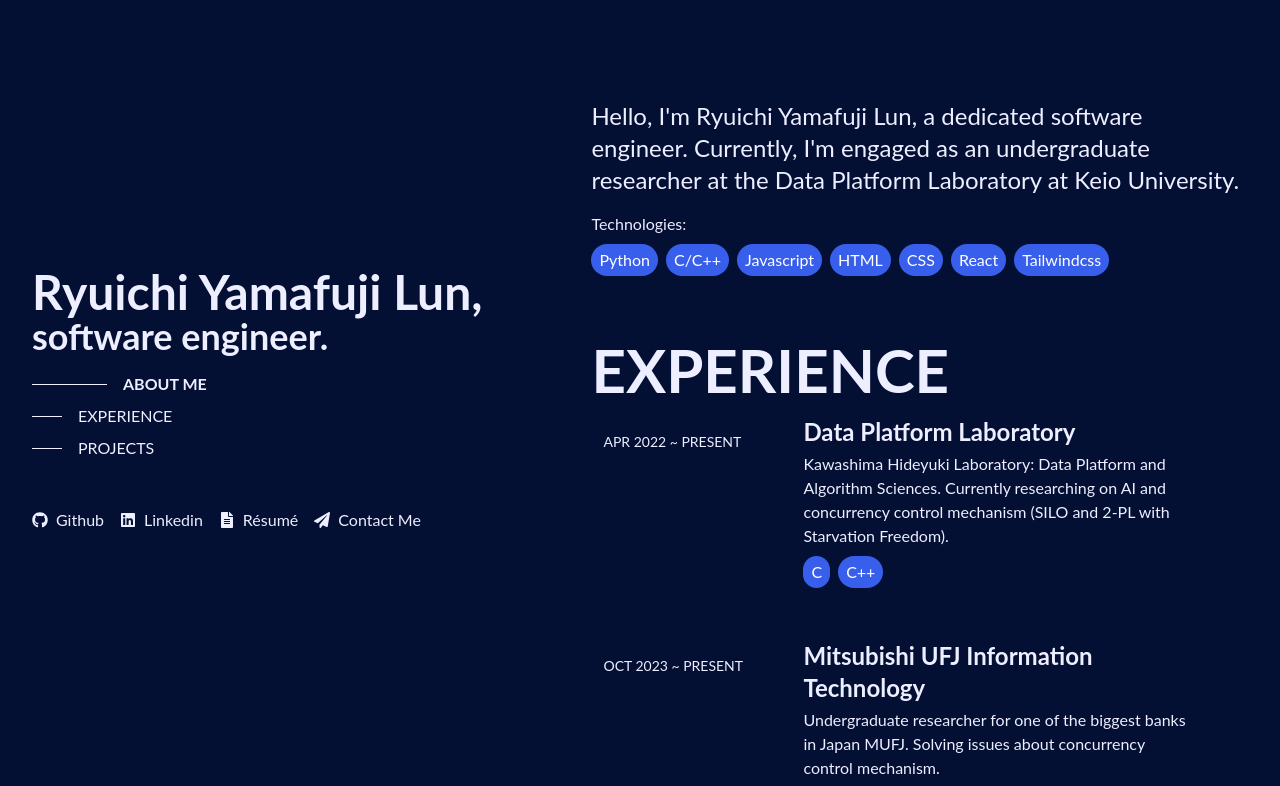
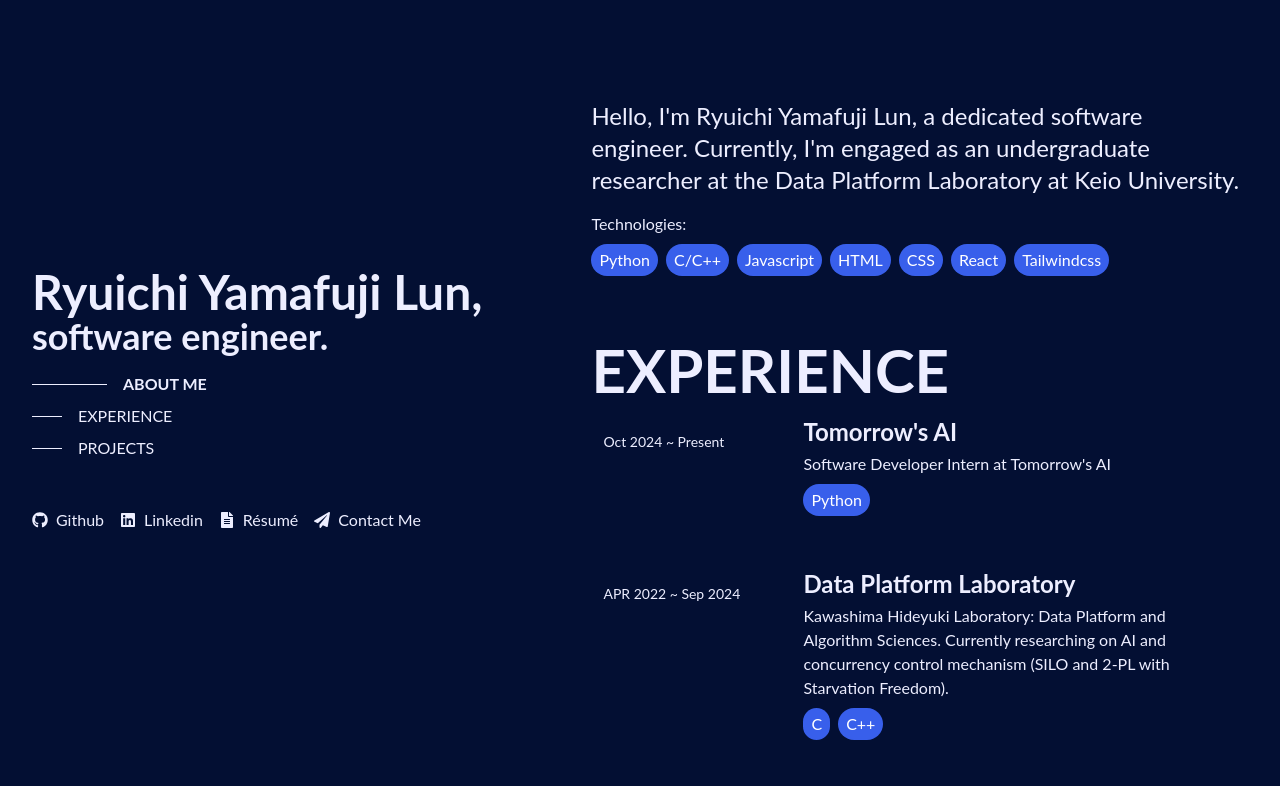
Before and after one commit to Ryuichi-Yamafuji-Lun/Portfolio, a React (Create React App) app: page / in a window 1280 px wide. Shown: the top 786 px of the page. Built offline with nearby package versions, Linux system fonts and the light colour scheme.

Commit message:
Update Experience.jsx

```diff
--- a/src/pages/Experience.jsx
+++ b/src/pages/Experience.jsx
@@ -6,8 +6,18 @@ const Experience = () => {
 
   const experiences = [
     {
+      title: "Tomorrow's AI",
+      date: "Oct 2024 ~ Present",
+      technologies: [
+        { lang: "Python" },
+      ],
+      description: `
+      Software Developer Intern at Tomorrow's AI
+      `,
+    },
+    {
       title: "Data Platform Laboratory",
-      date: "APR 2022 ~ PRESENT",
+      date: "APR 2022 ~ Sep 2024",
       technologies: [
         { lang: "C" },
         { lang: "C++" },
@@ -19,7 +29,7 @@ const Experience = () => {
     },
     {
       title: "Mitsubishi UFJ Information Technology",
-      date: "OCT 2023 ~ PRESENT",
+      date: "OCT 2023 ~ Jun 2024",
       technologies: [
         { lang: "C" },
         { lang: "C++" },
```
